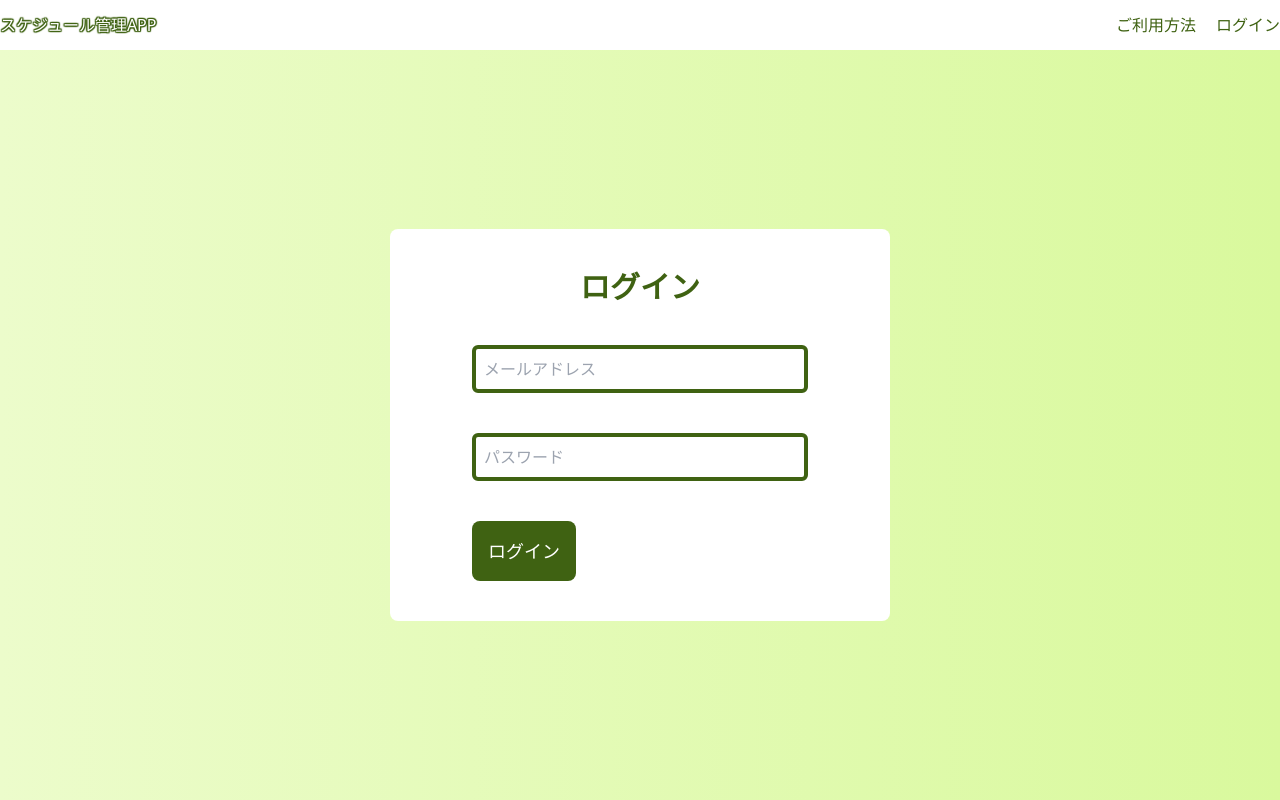
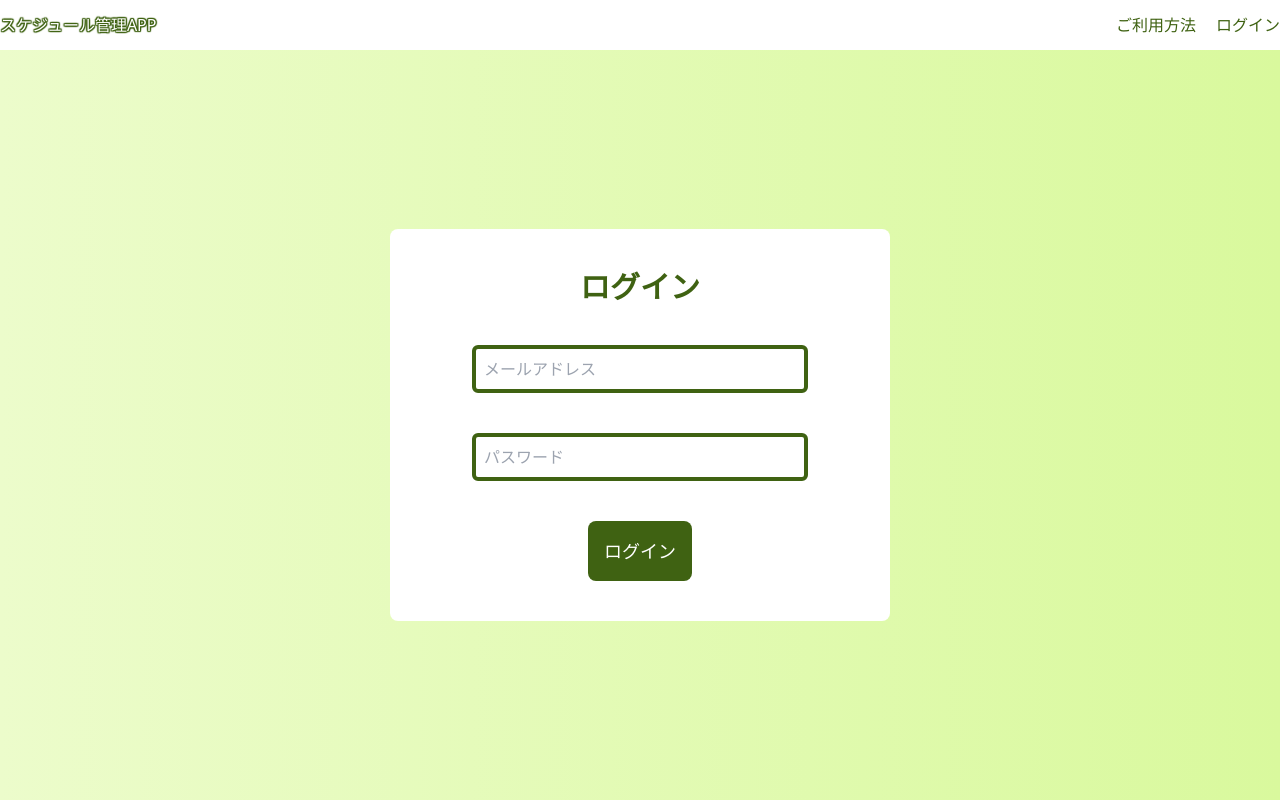
Before and after one commit to shu915/react_calendar, a React (Vite) app: page /login in a window 1280 px wide. Built offline with nearby package versions, Linux system fonts and the light colour scheme.

Commit message:
トップページとログインページへのリンクを追加

```diff
--- a/src/components/atoms/PrimaryBtn.tsx
+++ b/src/components/atoms/PrimaryBtn.tsx
@@ -1,7 +1,11 @@
 
+type PrimaryBtnProps = {
+  children: React.ReactNode;
+  onClick: () => void;
+}
 
-export const PrimaryBtn = ({children}: {children: React.ReactNode}) => {
+export const PrimaryBtn = ({children, onClick}: PrimaryBtnProps) => {
   return (
-    <button className="bg-lime-800 text-white p-4 text-lg rounded-lg">{children}</button>
+    <button className="bg-lime-800 text-white p-4 text-lg rounded-lg" onClick={onClick}>{children}</button>
   )
 }
--- a/src/components/pages/LoginPage.tsx
+++ b/src/components/pages/LoginPage.tsx
@@ -13,9 +13,7 @@ export const LoginPage = () => {
       <div className="w-[80%]">
         <Input type="password" placeholder="パスワード" />
       </div>
-      <div className="w-[80%]">
-        <PrimaryBtn>ログイン</PrimaryBtn>
-      </div>
+          <PrimaryBtn onClick={() => null}>ログイン</PrimaryBtn>
       </form>
     </div>
   );
--- a/src/components/pages/TopPage.tsx
+++ b/src/components/pages/TopPage.tsx
@@ -1,13 +1,17 @@
 import { PrimaryBtn } from "../atoms/PrimaryBtn"
-
+import { useNavigate } from "react-router-dom";
 export const TopPage = () => {
+  const navigate = useNavigate();
+  const handleLogin = () => {
+    navigate("/login");
+  }
   return (
       <div className="text-center">
       <h1 className="text-7xl logo">スケジュール管理APP</h1>
       <p className="pt-[10vh] text-5xl">お互いのスケジュールを管理するアプリです</p>
 
       <div className="pt-[20vh]">
-          <PrimaryBtn>ログイン</PrimaryBtn>
+          <PrimaryBtn onClick={handleLogin}>ログイン</PrimaryBtn>
       </div>
       </div>
   )
--- a/src/components/templates/NotLoginLayout.tsx
+++ b/src/components/templates/NotLoginLayout.tsx
@@ -1,19 +1,18 @@
-import { Outlet } from "react-router-dom";
+import { Link, Outlet } from "react-router-dom";
 
 export const NotLoginLayout = () => {
   return (
     <div>
       <header className="fixed top-0 left-0 right-0 bg-white">
         <div className="flex justify-between container mx-auto leading-[50px]">
-
-      <p className="logo">スケジュール管理APP</p>
+          <p className="logo">
+            <Link to="/">スケジュール管理APP</Link>
+          </p>
           <nav>
             <ul className="flex justify-between gap-5 text-lime-800">
+              <li>ご利用方法</li>
               <li>
-            ご利用方法
-          </li>
-          <li>
-            ログイン
+                <Link to="/login">ログイン</Link>
               </li>
             </ul>
           </nav>
@@ -23,5 +22,5 @@ export const NotLoginLayout = () => {
         <Outlet />
       </main>
     </div>
-  )
-}
+  );
+};
```
Lines whose indentation alone changed are shown as unchanged.
